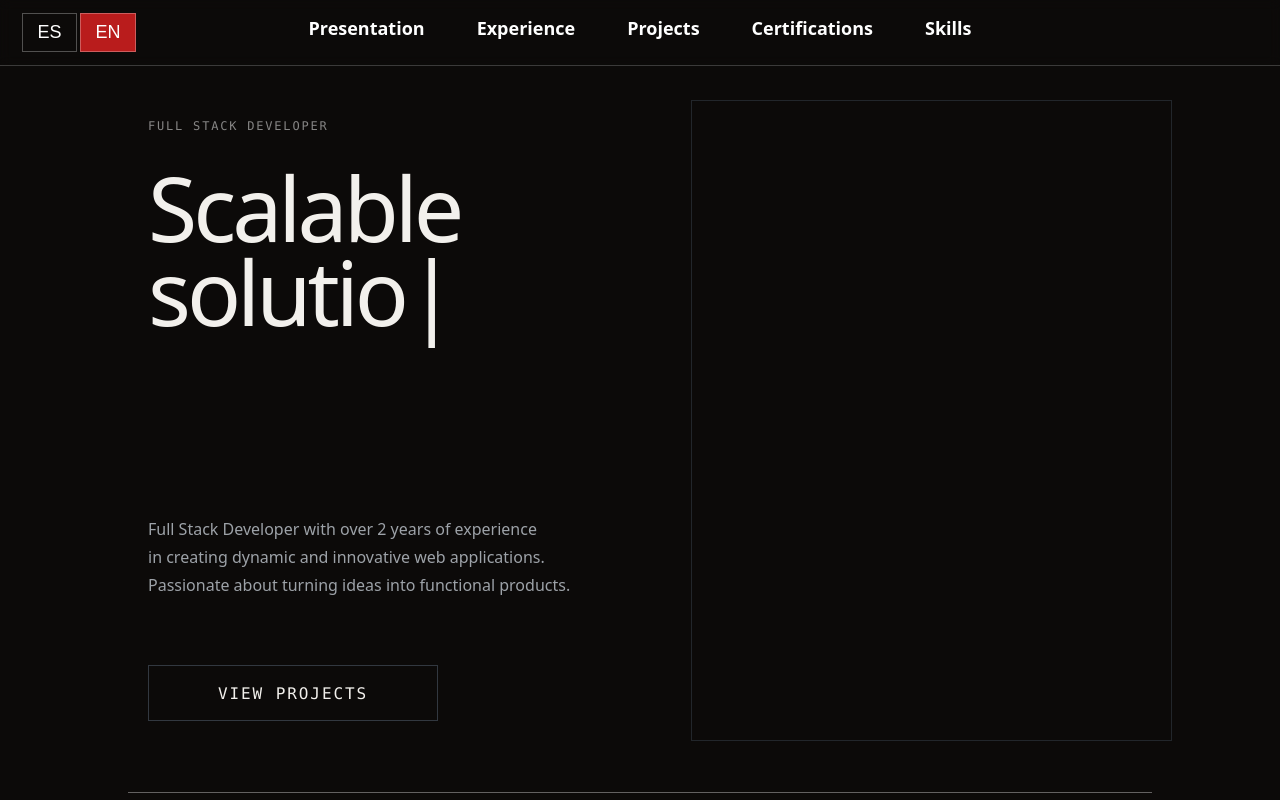
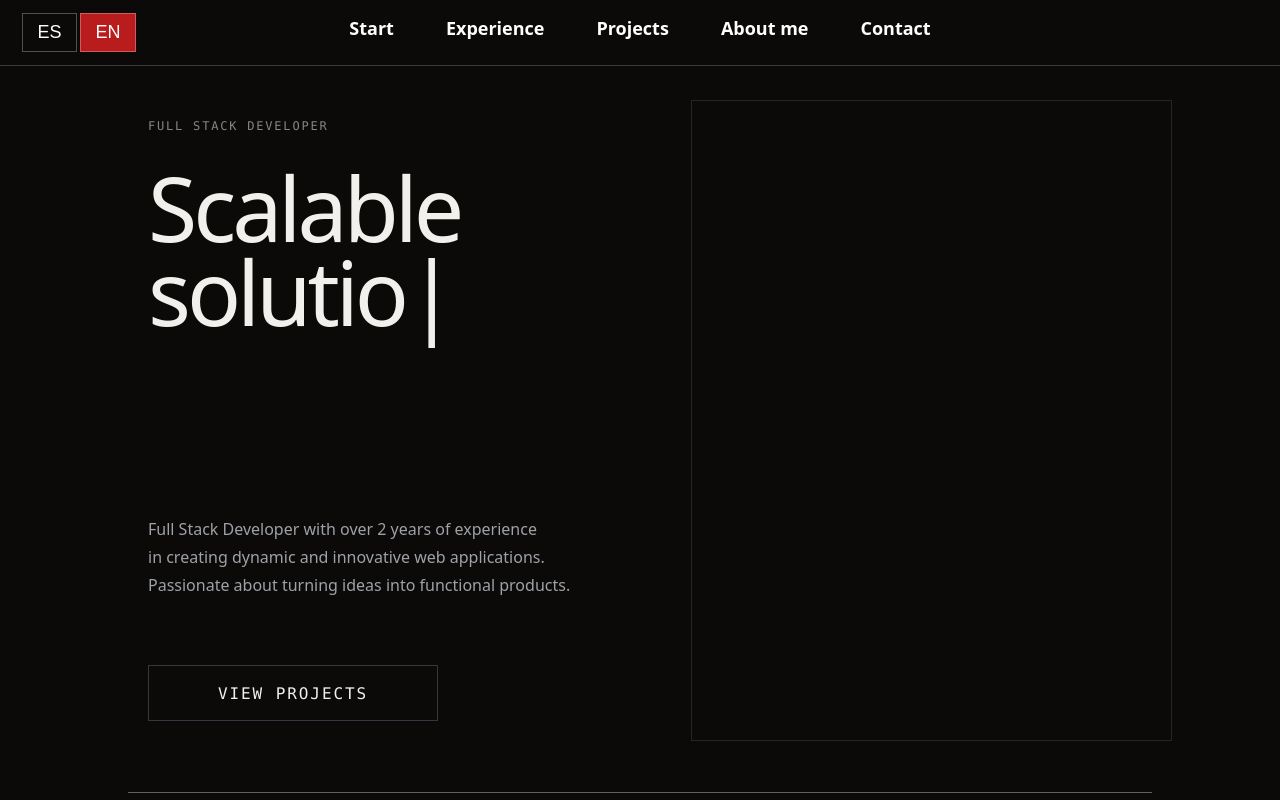
Before and after one commit to JoaquinGabriel17/portfolio-react, a Next.js app: page / in a window 1280 px wide. Shown: the top 800 px of the page. Built offline with nearby package versions, Linux system fonts and the light colour scheme.

Commit message:
correción de nombres en navbar

```diff
--- a/src/components/navbar/Navbar.js
+++ b/src/components/navbar/Navbar.js
@@ -51,11 +51,11 @@ const langChangeHandler = (newLang) => {
   <a className={`btn-primary ${styles.button}`} href="/" target="_self">Volver al inicio</a>
 ) : (
   <div className={styles.navContain}>
-        <a className={styles.navButton} href="#presentation">{lang === "es" ? "Inicio" : "Presentation"}</a>
+        <a className={styles.navButton} href="#presentation">{lang === "es" ? "Inicio" : "Start"}</a>
         <a className={styles.navButton} href="#experience">{lang === "es" ? "Experiencia" : "Experience"}</a>
         <a className={styles.navButton} href="#projects">{lang === "es" ? "Proyectos" : "Projects"}</a>
-        <a className={styles.navButton} href="#certifications">{lang === "es" ? "Certificaciones" : "Certifications"}</a>
-        <a className={styles.navButton} href="#skills">{lang === "es" ? "Habilidades" : "Skills"}</a>
+        <a className={styles.navButton} href="#about">{lang === "es" ? "Sobre mí" : "About me"}</a>
+        <a className={styles.navButton} href="#contact">{lang === "es" ? "Contacto" : "Contact"}</a>
 
       </div>
 )}
```
